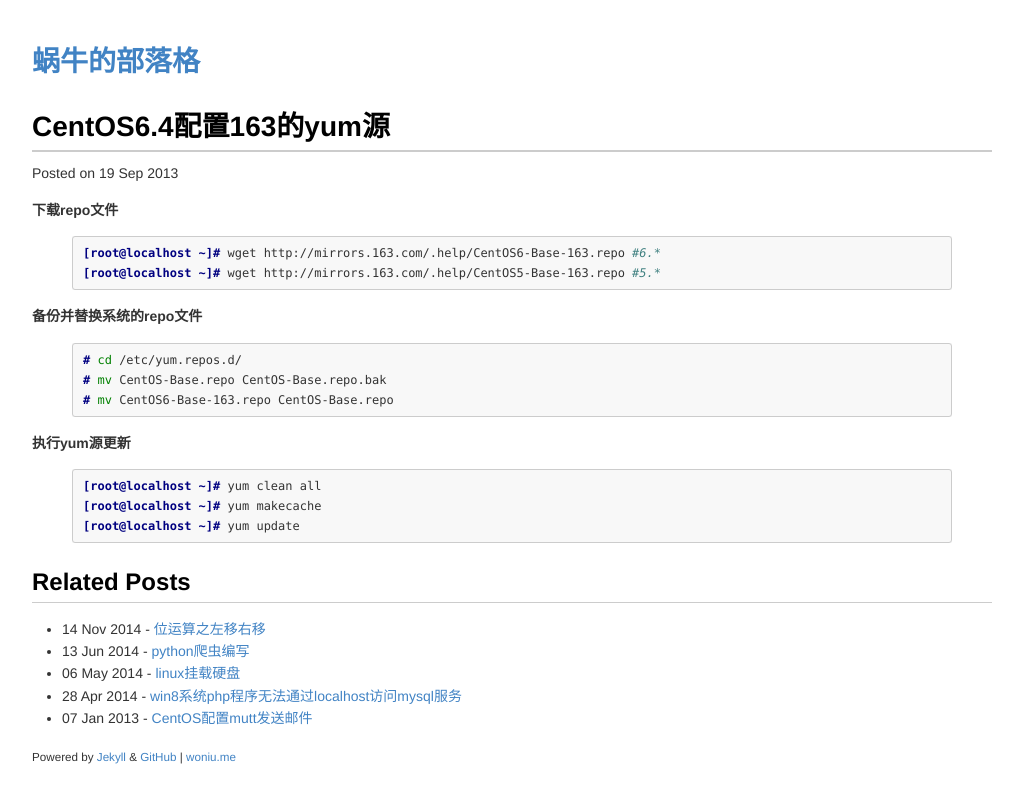
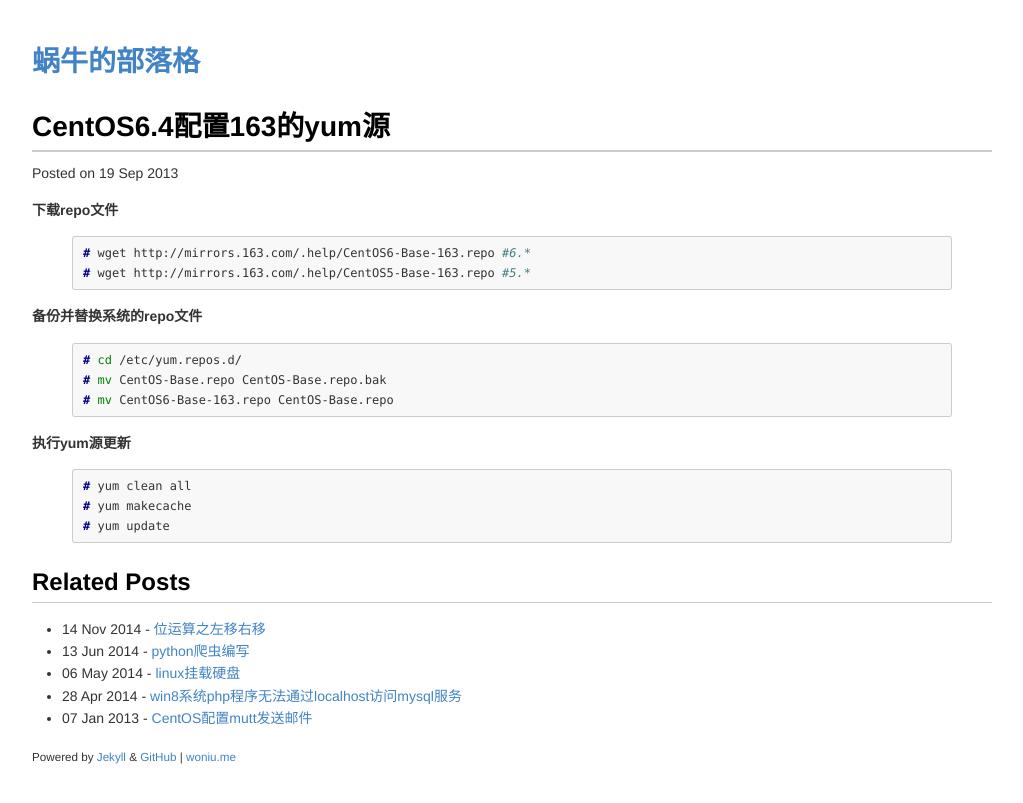
Before and after one commit to peng2089/dp.github.io, a Jekyll site: the page built from _posts/2013-09-19-CentOS6.4配置163的yum源.md, in a window 1280 px wide. Shown: the top 803 px of the page, without its empty margins (128-1151 px from the left). Built offline with Jekyll 4.4.1, drawn with Linux system fonts in a browser that asks for light colours.

Commit message:
change file

```diff
--- a/_posts/2013-09-19-CentOS6.4配置163的yum源.md
+++ b/_posts/2013-09-19-CentOS6.4配置163的yum源.md
@@ -7,8 +7,8 @@ tags: [ yum,CentOS,Linux ]
 
 **下载repo文件**
 {% highlight console  %}
-[root@localhost ~]# wget http://mirrors.163.com/.help/CentOS6-Base-163.repo #6.*
-[root@localhost ~]# wget http://mirrors.163.com/.help/CentOS5-Base-163.repo #5.*
+# wget http://mirrors.163.com/.help/CentOS6-Base-163.repo #6.*
+# wget http://mirrors.163.com/.help/CentOS5-Base-163.repo #5.*
 {% endhighlight %}
 
 **备份并替换系统的repo文件**
@@ -20,7 +20,7 @@ tags: [ yum,CentOS,Linux ]
 
 **执行yum源更新**
 {% highlight console  %}
-[root@localhost ~]# yum clean all
-[root@localhost ~]# yum makecache
-[root@localhost ~]# yum update
+# yum clean all
+# yum makecache
+# yum update
 {% endhighlight %}
```
